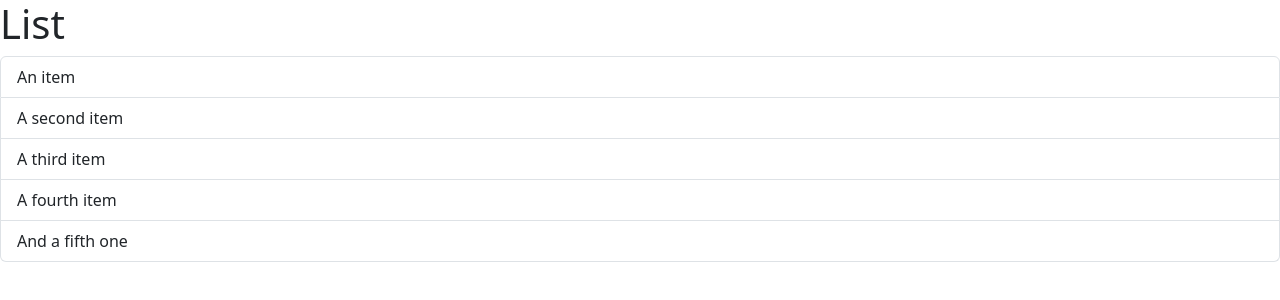
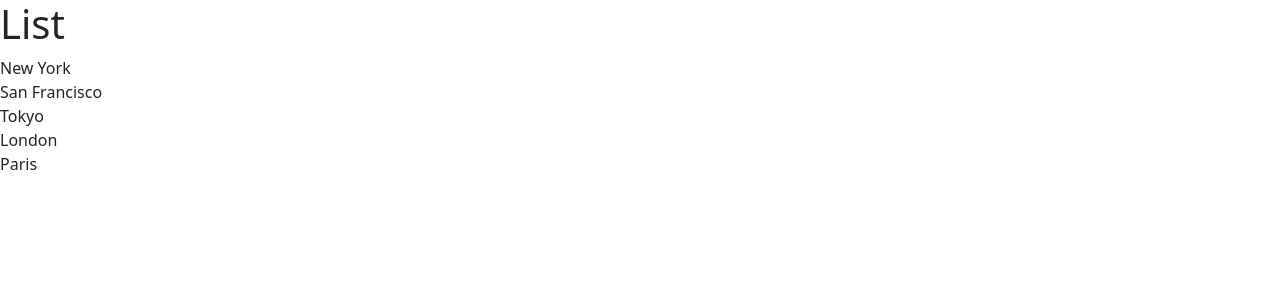
Before and after one commit to SeanGilday/MoshReactTutorial, a React (Vite) app: page / in a window 1280 px wide. Shown: the top 300 px of the page. Built offline with nearby package versions, Linux system fonts and the light colour scheme.

Commit message:
Rendering lists

```diff
--- a/src/components/ListGroup.tsx
+++ b/src/components/ListGroup.tsx
@@ -1,14 +1,14 @@
 function ListGroup() {
+  const items = ["New York", "San Francisco", "Tokyo", "London", "Paris"];
+
   return (
     <>
-        <h1>List</h1>
-        <ul className="list-group">
-          <li className="list-group-item">An item</li>
-          <li className="list-group-item">A second item</li>
-          <li className="list-group-item">A third item</li>
-          <li className="list-group-item">A fourth item</li>
-          <li className="list-group-item">And a fifth one</li>
-        </ul>
+      <h1>List</h1>
+      <ul className="list-group">
+        {items.map((item) => (
+          <li key={item}>{item}</li>
+        ))}
+      </ul>
     </>
   );
 }
```
